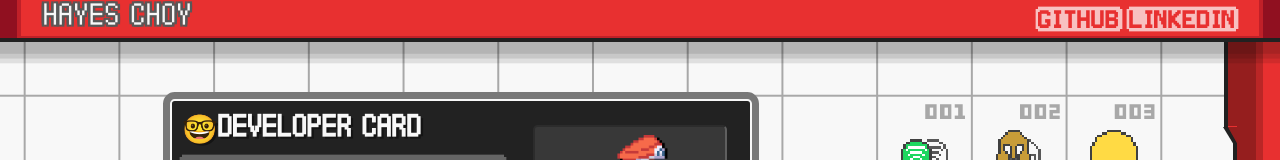
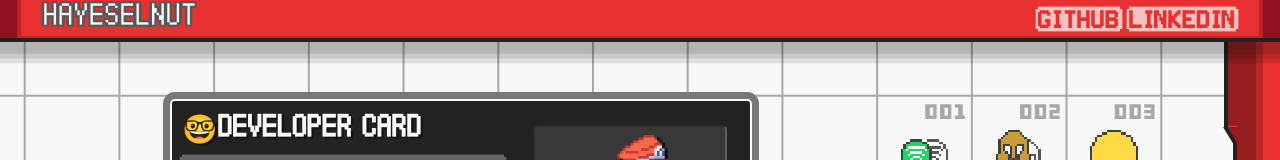
Before and after one commit to hayeselnut/hayeselnut.github.io, a React (Create React App) app: page / in a window 1280 px wide. Shown: the top 160 px of the page. Built offline with nearby package versions, Linux system fonts and the light colour scheme.

Commit message:
Hayeselnut name in nav bar

```diff
--- a/src/components/nav-bar.tsx
+++ b/src/components/nav-bar.tsx
@@ -103,7 +103,7 @@ const NavBar: FC<{onClick: React.MouseEventHandler<HTMLElement>}> = ({ onClick }
         <Arrow />
       </div>
       <Middle>
-        <Title onClick={onClick}>HAYES CHOY</Title>
+        <Title onClick={onClick}>HAYESELNUT</Title>
 
         <LinkContainer>
           <Link href='https://github.com/hayeselnut/' target='_blank' rel="noreferrer">
```
